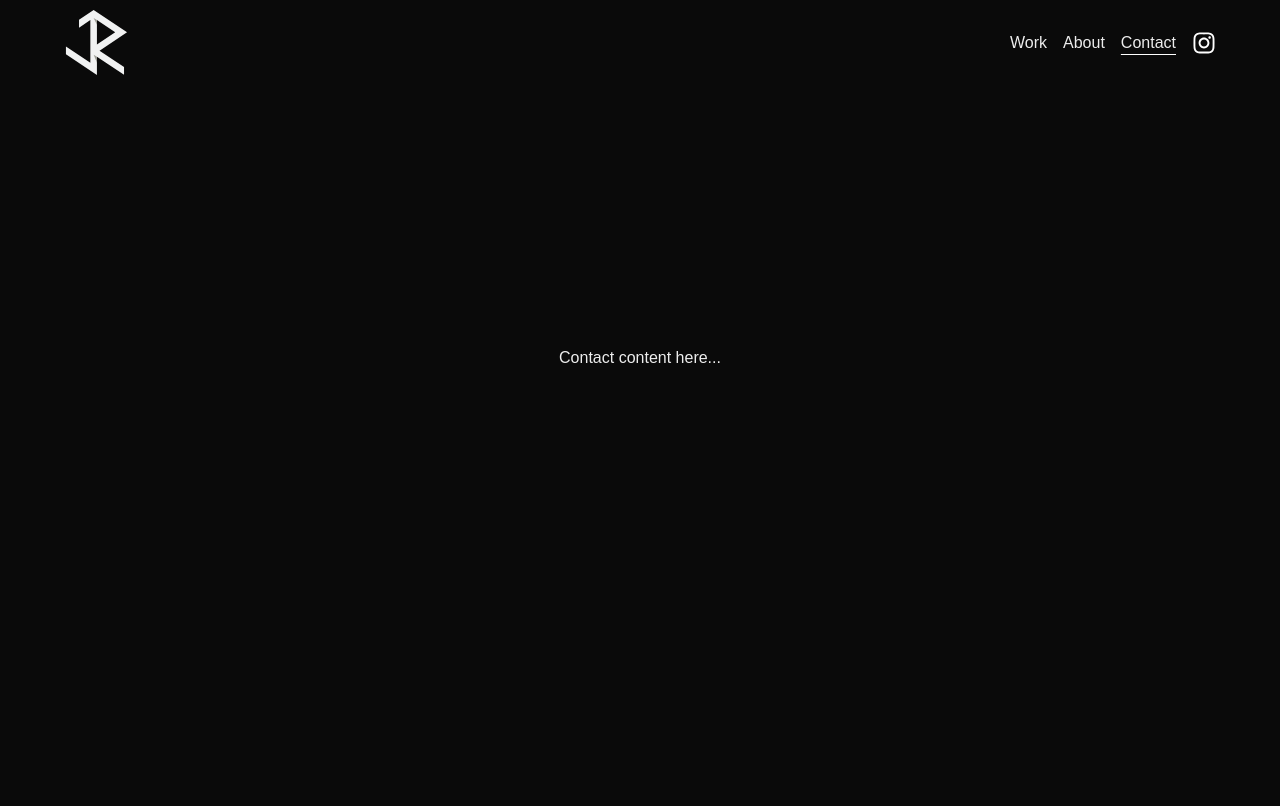
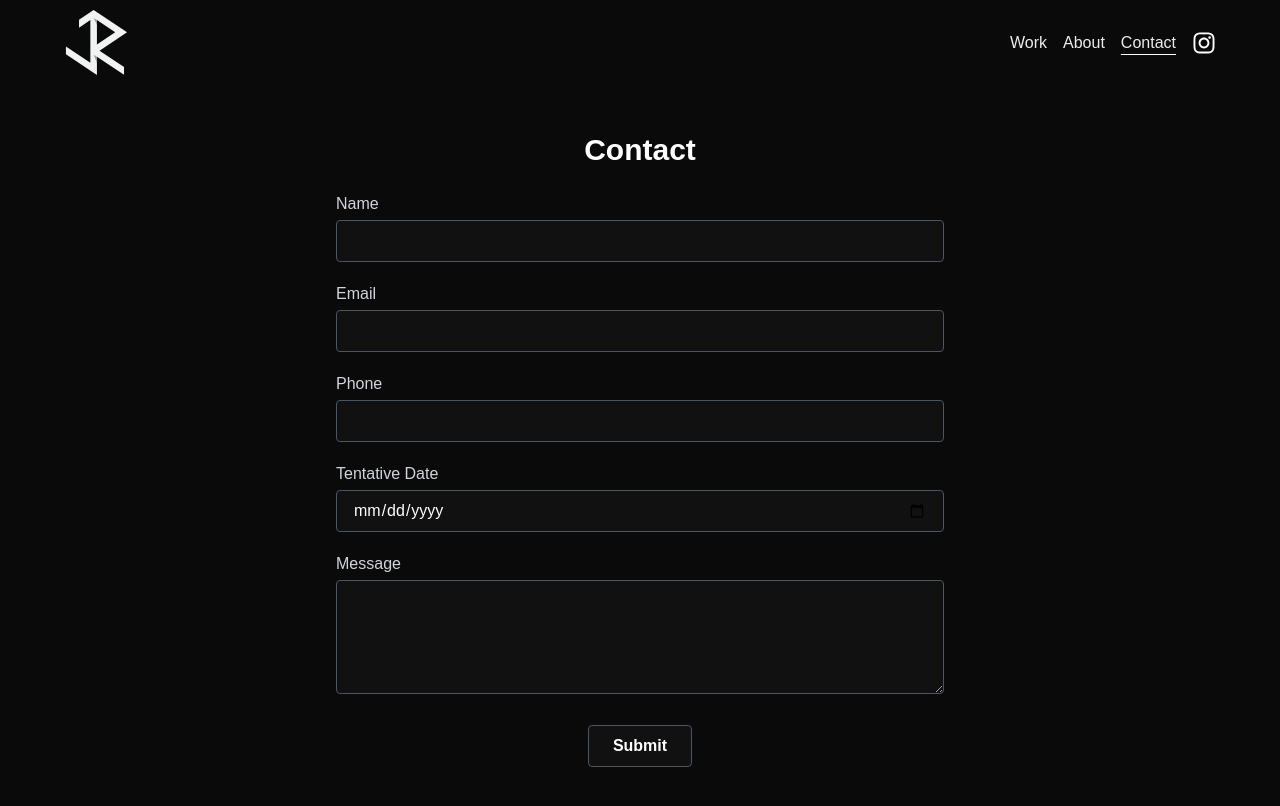
Before and after one commit to workingasintendead/jacksonruckar.com, a Next.js app: page /contact in a window 1280 px wide. Shown: the top 806 px of the page. Built offline with nearby package versions, Linux system fonts and the light colour scheme.

Commit message:
Added contact form, nodemailer api route.

```diff
--- a/package.json
+++ b/package.json
@@ -17,6 +17,7 @@
     "autoprefixer": "^10.4.21",
     "next": "15.3.1",
     "postcss": "^8.5.3",
+    "nodemailer": "^6.10.0",
     "react": "^19.0.0",
     "react-dom": "^19.0.0",
     "react-icons": "^5.5.0"
@@ -30,6 +31,7 @@
     "@testing-library/user-event": "^14.6.1",
     "@types/jest": "^29.5.14",
     "@types/node": "^20",
+    "@types/nodemailer": "^6.4.17",
     "@types/react": "^19",
     "@types/react-dom": "^19",
     "eslint": "^9",
--- /dev/null
+++ b/src/app/api/contact/route.ts
@@ -0,0 +1,71 @@
+import nodemailer from 'nodemailer';
+
+export async function POST(req: Request) {
+  try {
+    const GMAIL_USER = process.env.GMAIL_USER;
+    const GMAIL_PASS = process.env.GMAIL_PASS;
+
+    if (!GMAIL_USER || !GMAIL_PASS) {
+      console.error('Missing Gmail credentials');
+      return new Response(
+        JSON.stringify({
+          message: 'An error occurred while sending the message.',
+        }),
+        { status: 500, headers: { 'Content-Type': 'application/json' } }
+      );
+    }
+
+    const { name, email, phone, message, tentativeDate } = await req.json();
+
+    if (!name || !email || !message) {
+      return new Response(
+        JSON.stringify({ message: 'Missing required fields.' }),
+        { status: 400, headers: { 'Content-Type': 'application/json' } }
+      );
+    }
+
+    const escape = (str: string) =>
+      str
+        .replace(/&/g, '&amp;')
+        .replace(/</g, '&lt;')
+        .replace(/>/g, '&gt;')
+        .replace(/"/g, '&quot;')
+        .replace(/'/g, '&#039;');
+
+    const emailContent = `
+      <h3>Contact Form Submission</h3>
+      <p><strong>Name:</strong> ${escape(name)}</p>
+      <p><strong>Email:</strong> ${escape(email)}</p>
+      <p><strong>Phone:</strong> ${escape(phone || 'N/A')}</p>
+      <p><strong>Tentative Date:</strong> ${escape(tentativeDate || 'N/A')}</p>
+      <p><strong>Message:</strong><br/>${escape(message).replace(/\n/g, '<br/>')}</p>
+    `;
+
+    const transporter = nodemailer.createTransport({
+      service: 'gmail',
+      auth: {
+        user: GMAIL_USER,
+        pass: GMAIL_PASS,
+      },
+    });
+
+    await transporter.sendMail({
+      from: `"${name}" <${GMAIL_USER}>`,
+      to: 'jax@jacksonruckar.com',
+      replyTo: email,
+      subject: 'New Contact Submission',
+      html: emailContent,
+    });
+
+    return new Response(
+      JSON.stringify({ message: 'Success! Your message has been sent.' }),
+      { status: 200, headers: { 'Content-Type': 'application/json' } }
+    );
+  } catch (error) {
+    console.error('Error occurred while sending the email:', error);
+    return new Response(
+      JSON.stringify({ message: 'Failed to send the message.' }),
+      { status: 500, headers: { 'Content-Type': 'application/json' } }
+    );
+  }
+}
--- a/src/app/contact/page.tsx
+++ b/src/app/contact/page.tsx
@@ -1,9 +1,155 @@
-function ContactPage() {
+'use client';
+
+import { useState, ChangeEvent, FormEvent, useEffect } from 'react';
+
+interface FormData {
+  name: string;
+  email: string;
+  phone: string;
+  tentativeDate: string;
+  message: string;
+}
+
+const ContactPage: React.FC = () => {
+  const [formData, setFormData] = useState<FormData>({
+    name: '',
+    email: '',
+    phone: '',
+    tentativeDate: '',
+    message: '',
+  });
+
+  const [statusMessage, setStatusMessage] = useState('');
+  const [fadeOut, setFadeOut] = useState(false);
+
+  const handleChange = (
+    e: ChangeEvent<HTMLInputElement | HTMLTextAreaElement | HTMLSelectElement>
+  ) => {
+    const { name, value } = e.target;
+    setFormData((prev) => ({
+      ...prev,
+      [name]: value,
+    }));
+  };
+
+  const handleSubmit = async (e: FormEvent) => {
+    e.preventDefault();
+    setStatusMessage('Sending...');
+
+    try {
+      const response = await fetch('/api/contact', {
+        method: 'POST',
+        headers: { 'Content-Type': 'application/json' },
+        body: JSON.stringify(formData),
+      });
+
+      if (response.ok) {
+        setStatusMessage('Message sent!');
+        setFormData({
+          name: '',
+          email: '',
+          phone: '',
+          tentativeDate: '',
+          message: '',
+        });
+      } else {
+        setStatusMessage('Failed to send. Try again later.');
+      }
+    } catch (error) {
+      console.error(error);
+      setStatusMessage('Error occurred while sending message.');
+    }
+  };
+
+  useEffect(() => {
+    if (statusMessage) {
+      setFadeOut(false);
+      const timer = setTimeout(() => {
+        setFadeOut(true);
+      }, 5000);
+      return () => clearTimeout(timer);
+    }
+  }, [statusMessage]);
+
+  const fields: Array<{
+    label: string;
+    name: keyof FormData;
+    type: string;
+  }> = [
+    { label: 'Name', name: 'name', type: 'text' },
+    { label: 'Email', name: 'email', type: 'email' },
+    { label: 'Phone', name: 'phone', type: 'tel' },
+    { label: 'Tentative Date', name: 'tentativeDate', type: 'date' },
+  ];
+
   return (
-    <div className="p-8 min-h-[calc(100vh-85px)] flex items-center justify-center">
-      <p>Contact content here...</p>
+    <div className="min-h-screen px-4 pt-[100px] pb-10 bg-[#0a0a0a] text-white">
+      <div className="max-w-2xl mx-auto p-8">
+        <h1 className="text-3xl font-semibold mb-6 text-center text-white">
+          Contact
+        </h1>
+
+        {statusMessage && (
+          <div
+            className={`absolute top-0 left-1/2 transform -translate-x-1/2 text-center text-sm text-orange-300 z-10 pt-25 w-full transition-opacity duration-500 ${
+              fadeOut ? 'opacity-0' : 'opacity-100'
+            }`}
+          >
+            {statusMessage}
+          </div>
+        )}
+
+        <form onSubmit={handleSubmit} className="space-y-5">
+          {fields.map((field) => (
+            <div key={field.name}>
+              <label
+                htmlFor={field.name}
+                className="block mb-1 font-medium text-gray-300"
+              >
+                {field.label}
+              </label>
+              <input
+                id={field.name}
+                name={field.name}
+                type={field.type}
+                value={formData[field.name]}
+                onChange={handleChange}
+                className="w-full px-4 py-2 bg-[#111] border border-gray-600 rounded focus:outline-none focus:ring-1 focus:ring-gray-400"
+                required
+              />
+            </div>
+          ))}
+
+          <div>
+            <label
+              htmlFor="message"
+              className="block mb-1 font-medium text-gray-300"
+            >
+              Message
+            </label>
+            <textarea
+              id="message"
+              name="message"
+              rows={4}
+              value={formData.message}
+              onChange={handleChange}
+              className="w-full px-4 py-2 bg-[#111] border border-gray-600 rounded focus:outline-none focus:ring-1 focus:ring-gray-400"
+              required
+            />
+          </div>
+
+          <div className="text-center mt-6">
+            <button
+              type="submit"
+              className="px-6 py-2 bg-[#111] hover:bg-[#1d1d1d] border border-gray-600 text-white font-semibold rounded transition cursor-pointer"
+            >
+              Submit
+            </button>
+          </div>
+        </form>
+      </div>
     </div>
   );
-}
+};
 
 export default ContactPage;
```
Also changed, not shown: 1 other file (tests, documents, lock files or other folders).
